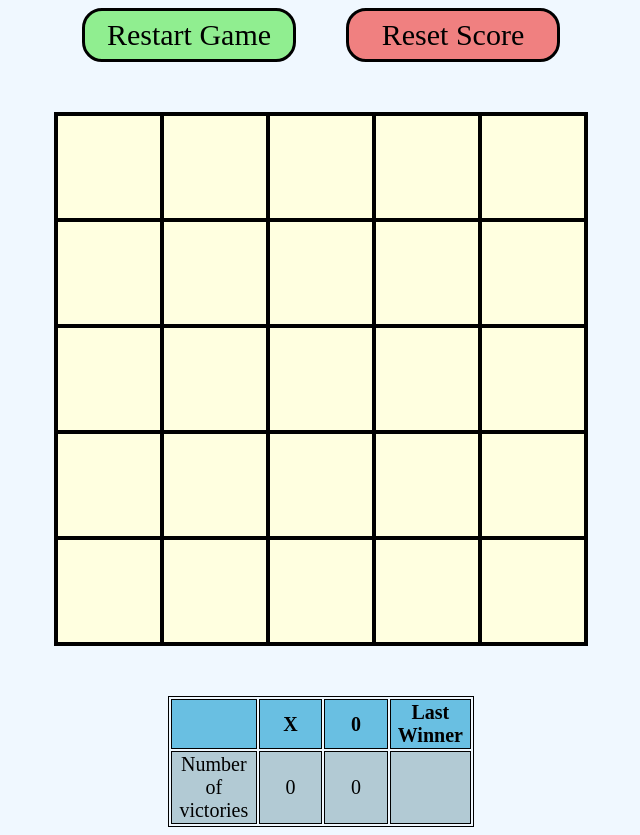
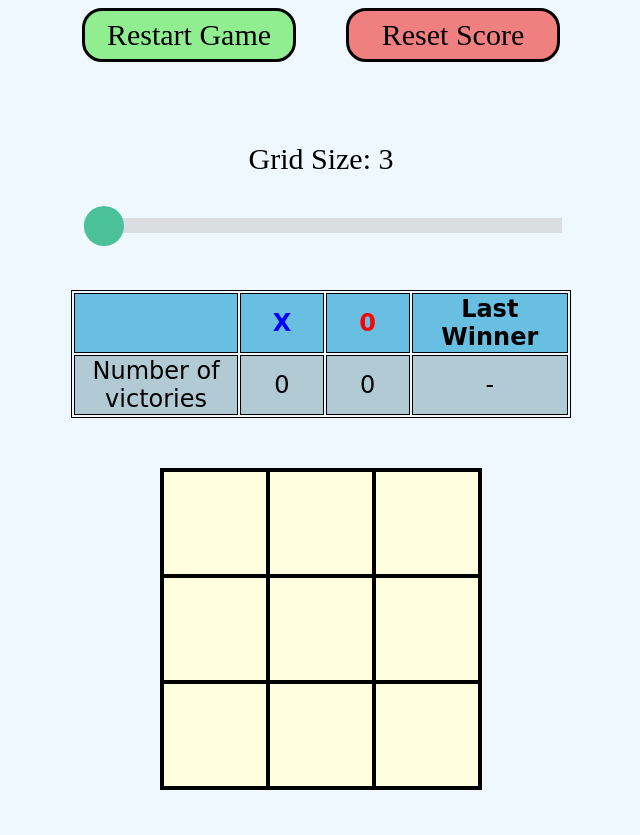
Before and after one commit to ffercc/TicTacToe, a plain HTML site: page index.html in a window 1280 px wide. Shown: the whole page, without its empty margins (319-959 px from the left). After the commit the page ends 800 px from the top, so only its background shows below. Drawn offline with Linux system fonts and the light colour scheme.

Commit message:
Improved style

```diff
--- a/index.html
+++ b/index.html
@@ -9,10 +9,15 @@
 </head>
 <body>
 	<div class="header">
-		<div id=startButton class="button" onclick="restartGame()" onmousedown="addClicked(event)">Restart Game</div>
-		<div id=resetButton class="button" onclick="resetScore()" onmousedown="addClicked(event)">Reset Score</div>
+		<div class="buttons" >
+			<div id=startButton class="button" onclick="restartGame()" onmousedown="addClicked(event)">Restart Game</div>
+			<div id=resetButton class="button" onclick="resetScore()" onmousedown="addClicked(event)">Reset Score</div>
+		</div>
+		<div class="slidecontainer">
+			<p id="gridSizeOutput"></p>
+			<input class="slider" id="gridSizeSlider" type="range" min="3" max="6" value="3" >
+		</div>
 	</div>
-	<div class="content"></div>
 	<table class="outcome">
 		<tr>
 			<th></th><th id="player1Name"></th><th id="player2Name"></th><th>Last Winner</th>
@@ -21,6 +26,7 @@
 			<td>Number of victories</td><td id="numberOfUserVictories">-</td><td id="numberOfCPUVictories">-</td><td id="lastWinnerName">-</td>
 		</tr>
 	</table>
+	<div class="content"></div>
 	<!-- Modal -->
 	<div class="modal" id="winMessage" style="display:none">
 		<!-- Modal Content -->
--- a/main.js
+++ b/main.js
@@ -1,11 +1,14 @@
 "use strict"
+
+/** Constants and Global Variables **/
 
 const EMPTY_CELL = 0;
 const NO_WINNER = 0;
 const PLAYER1 = 1;
 const PLAYER2 = 2;
 
-const GRID_SIZE = 5; // number of row == number of columns
+//const GRID_SIZE = 5; // number of row == number of columns
+var gridSize = 3; // number of row == number of columns
 
 /*
 // Para debug en nodejs
@@ -138,7 +141,7 @@ GameController = ((gb) => {
 	}
 
 	const _resetGameboard = () => {
-		Gameboard.buildGameboard(GRID_SIZE, GRID_SIZE, EMPTY_CELL);
+		Gameboard.buildGameboard(gridSize, gridSize, EMPTY_CELL);
 	}
 
 	const _resetTurn = () => {
@@ -405,7 +408,10 @@ DisplayController = ((gb) => {
 		document.getElementById("player2Name").innerText = GameController.getPlayer(PLAYER2).getName();
 		document.getElementById("numberOfUserVictories").innerText = GameController.getPlayer(PLAYER1).getNumberOfVictories();
 		document.getElementById("numberOfCPUVictories").innerText = GameController.getPlayer(PLAYER2).getNumberOfVictories();
-		document.getElementById("lastWinnerName").innerText = GameController.getLastWinnerName();
+		let lastWinnerCell = document.getElementById("lastWinnerName")
+		let winner = GameController.getLastWinner();
+		lastWinnerCell.innerText = winner.getName();
+		lastWinnerCell.style = "color:" + winner.getCSSColor() + ";animation: thAnimation 1s infinite;"
 	}
 
 	// Object returned
@@ -470,15 +476,13 @@ Player = (playerId, name, graph, color) => {
 };
 Object.freeze(Player);
 
-/** Global variables **/
-// none
-
 function startGame() {
 
 	hideWinMessageModal();
 
 	// init: Create players
 	GameController.init();
+	addOutcomeTableStyles()
 	// resets game values (gameboard, etc)
 	GameController.reset();
 
@@ -502,7 +506,6 @@ function endGame() {
 	// Disable event listeners
 	removeCellEventListeners();
 }
-
 
 function computePlay(event) {
 
@@ -538,8 +541,28 @@ function computePlay(event) {
 
 }
 
-/** Main **/
-startGame();
+/** Styles **/
+
+function addOutcomeTableStyles() {
+	// Add some Style to outcome tables (call after initializing game!)
+	let header1 = document.getElementById("player1Name");
+	let header2 = document.getElementById("player2Name");
+	header1.style = "color:" + GameController.getPlayer(PLAYER1).getCSSColor() + ";animation: thAnimation 1s infinite;";
+	header2.style = "color:" + GameController.getPlayer(PLAYER2).getCSSColor() + ";animation: thAnimation 1s infinite;";
+}
+
+/** Sliders **/
+
+let slider = document.getElementById("gridSizeSlider");
+let output = document.getElementById("gridSizeOutput");
+gridSize = slider.value;
+output.innerText = "Grid Size: " + gridSize; // Display the default slider value
+// Update the current slider value (each time you drag the slider handle)
+slider.oninput = function() {
+	gridSize = this.value;
+	output.innerText = "Grid Size: " + gridSize;
+	startGame();
+}
 
 /** Listeners **/
 
@@ -557,8 +580,6 @@ function resetScore() {
 	GameController.resetScore();
 	DisplayController.displayScoreboard();
 }
-
-
 
 function addCellEventListeners() {
 	// Eventlistener on each cell: computePlay()
@@ -618,3 +639,6 @@ function hideWinMessageModal() {
 		elements[i].classList.remove("blurred");
 	}
 }
+
+/** Main **/
+startGame();
--- a/style.css
+++ b/style.css
@@ -8,9 +8,59 @@ body {
 
 .header {
 	display: flex;
+	flex-direction: column;
+	align-items: center;
+	gap: 50px;
+}
+
+.buttons {
+	display: flex;
 	flex-direction: row;
 	align-items: center;
 	gap: 50px;
+}
+
+.slidecontainer {
+	text-align: center;
+	font-size: 30px;
+	width: 100%; /* Width of the outside container */
+}
+
+/* The slider itself */
+.slider {
+	-webkit-appearance: none;  /* Override default CSS styles */
+	appearance: none;
+	width: 100%; /* Full-width */
+	height: 15px; /* Specified height */
+	background: #d3d3d3; /* Grey background */
+	outline: none; /* Remove outline */
+	opacity: 0.7; /* Set transparency (for mouse-over effects on hover) */
+	-webkit-transition: .2s; /* 0.2 seconds transition on hover */
+	transition: opacity .2s;
+}
+
+/* Mouse-over effects */
+.slider:hover {
+	opacity: 1; /* Fully shown on mouse-over */
+}
+
+/* The slider handle (use -webkit- (Chrome, Opera, Safari, Edge) and -moz- (Firefox) to override default look) */
+.slider::-webkit-slider-thumb {
+	-webkit-appearance: none; /* Override default look */
+	appearance: none;
+	width: 40px; /* Set a specific slider handle width */
+	height: 40px; /* Slider handle height */
+	border-radius: 20px;
+	background: #04AA6D; /* Green background */
+	cursor: pointer; /* Cursor on hover */
+}
+
+.slider::-moz-range-thumb {
+	width: 40px; /* Set a specific slider handle width */
+	height: 40px; /* Slider handle height */
+	border-radius: 20px;
+	background: #04AA6D; /* Green background */
+	cursor: pointer; /* Cursor on hover */
 }
 
 .blurred {
@@ -116,7 +166,8 @@ td.gameboard.winnerCell {
 
 table.outcome {
 	border:1px solid black;
-	width: 306px;
+	min-width: 500px;
+	font-family: "Apple Chancery", cursive;
 }
 
 th {
@@ -125,7 +176,17 @@ th {
 	width: 50px;
 	text-align: center;
 	background-color: #69bfe2;
-	font-size: 20px;
+	font-size: 24px;
+}
+
+/* Animation for the headers of Player1 and Player2 names*/
+@keyframes thAnimation {
+	from {
+		font-size: 24px;
+	}
+	to {
+		font-size: 30px;
+	}
 }
 
 td {
@@ -134,7 +195,7 @@ td {
 	width: 50px;
 	text-align: center;
 	background-color: #b2cad4;
-	font-size: 20px;
+	font-size: 24px;
 }
 
 .modal {
```
Also changed, not shown: 1 other file.
